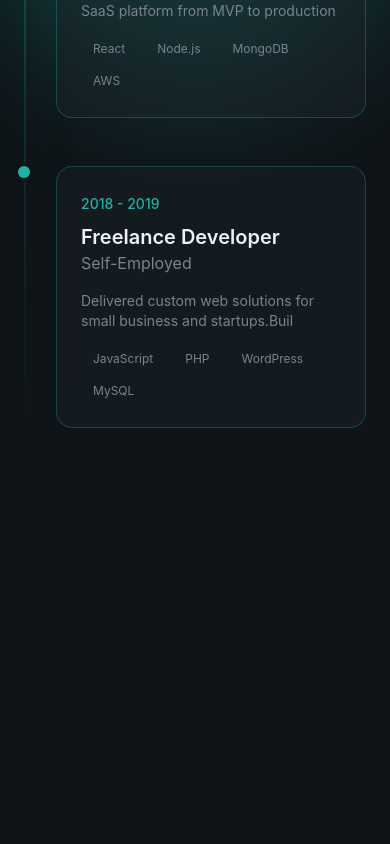
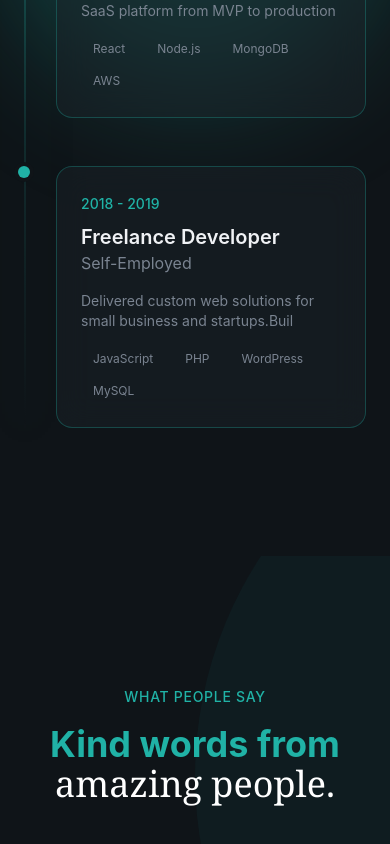
Before and after one commit to Askebir/aske-personal-portfolio, a React (Vite) app: page / in a window 390 px wide. Shown: the part 7118-7962 px from the top of the page. Before the commit the page ends 7674 px from the top, so only its background shows below. Built offline with nearby package versions, Linux system fonts and the light colour scheme.

Commit message:
Testemtimonial header and object

```diff
--- a/src/sections/Testimonials.jsx
+++ b/src/sections/Testimonials.jsx
@@ -1,3 +1,61 @@
+import { ChevronLeft, ChevronRight, Quote } from "lucide-react";
+import { useState } from "react";
+
+const testimonials = [
+  {
+    quote:
+      "Pedro is one of the most talented engineers I've worked with. His attention to detail and ability to translate complex requirements into elegant solutions is remarkable.",
+    author: "Sarah Chen",
+    role: "CTO, Tech Innovators Inc.",
+    avatar:
+      "https://images.unsplash.com/photo-1494790108377-be9c29b29330?w=100&h=100&fit=crop",
+  },
+  {
+    quote:
+      "Working with Pedro was a game-changer for our project. He delivered ahead of schedule with code quality that set a new standard for our team.",
+    author: "Michael Rodriguez",
+    role: "Product Manager, Digital Solutions",
+    avatar:
+      "https://images.unsplash.com/photo-1472099645785-5658abf4ff4e?w=100&h=100&fit=crop",
+  },
+  {
+    quote:
+      "Pedro's expertise in React and TypeScript helped us rebuild our entire frontend in record time. His architectural decisions continue to pay dividends.",
+    author: "Emily Watson",
+    role: "Engineering Lead, StartUp Labs",
+    avatar:
+      "https://images.unsplash.com/photo-1438761681033-6461ffad8d80?w=100&h=100&fit=crop",
+  },
+  {
+    quote:
+      "Not only is Pedro technically brilliant, but he's also a fantastic communicator and team player. He elevated everyone around him.",
+    author: "David Kim",
+    role: "CEO, Innovation Hub",
+    avatar:
+      "https://images.unsplash.com/photo-1507003211169-0a1dd7228f2d?w=100&h=100&fit=crop",
+  },
+];
+
 export const Testimonials = () => {
-  return <section></section>;
+  return (
+    <section id="testimonials" className="py-32 relative overflow-hidden  ">
+      <div className="absolute top-1/2 left-1/2 w-[800px] h-[800px] bg-primary/5 rounded-full blure-3xl -translate-y-1/2 ">
+        {" "}
+      </div>
+      <div className="container mx-auto px-6 relative z-10">
+        {/* section header */}
+        <div className="text-center max-w-3xl mx-auto mb-16">
+          <span className="text-secondary-foreground text-sm font-medium tracking-wider uppercase animate-fade-in">
+            What People Say
+          </span>
+          <h2 className="text-4xl md:text-5xl font-bold mt-4 mb-6 animate-fade-in animate-delay-100 text-secondary-foreground">
+            Kind words from{" "}
+            <span className="font-serif itelic font-normal text-white ">
+              amazing people.
+            </span>
+          </h2>
+        </div>
+      </div>
+    </section>
+  );
 };
```
